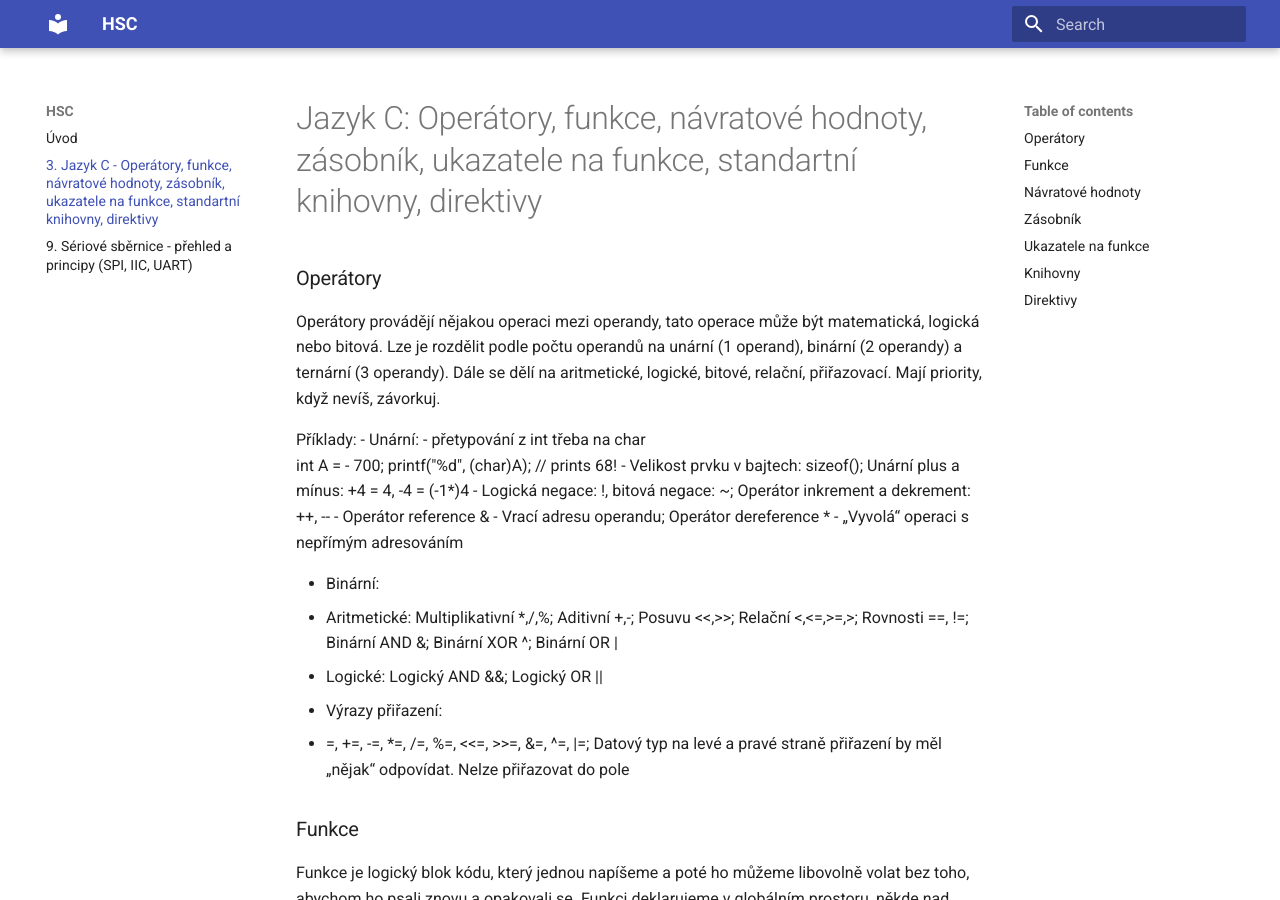
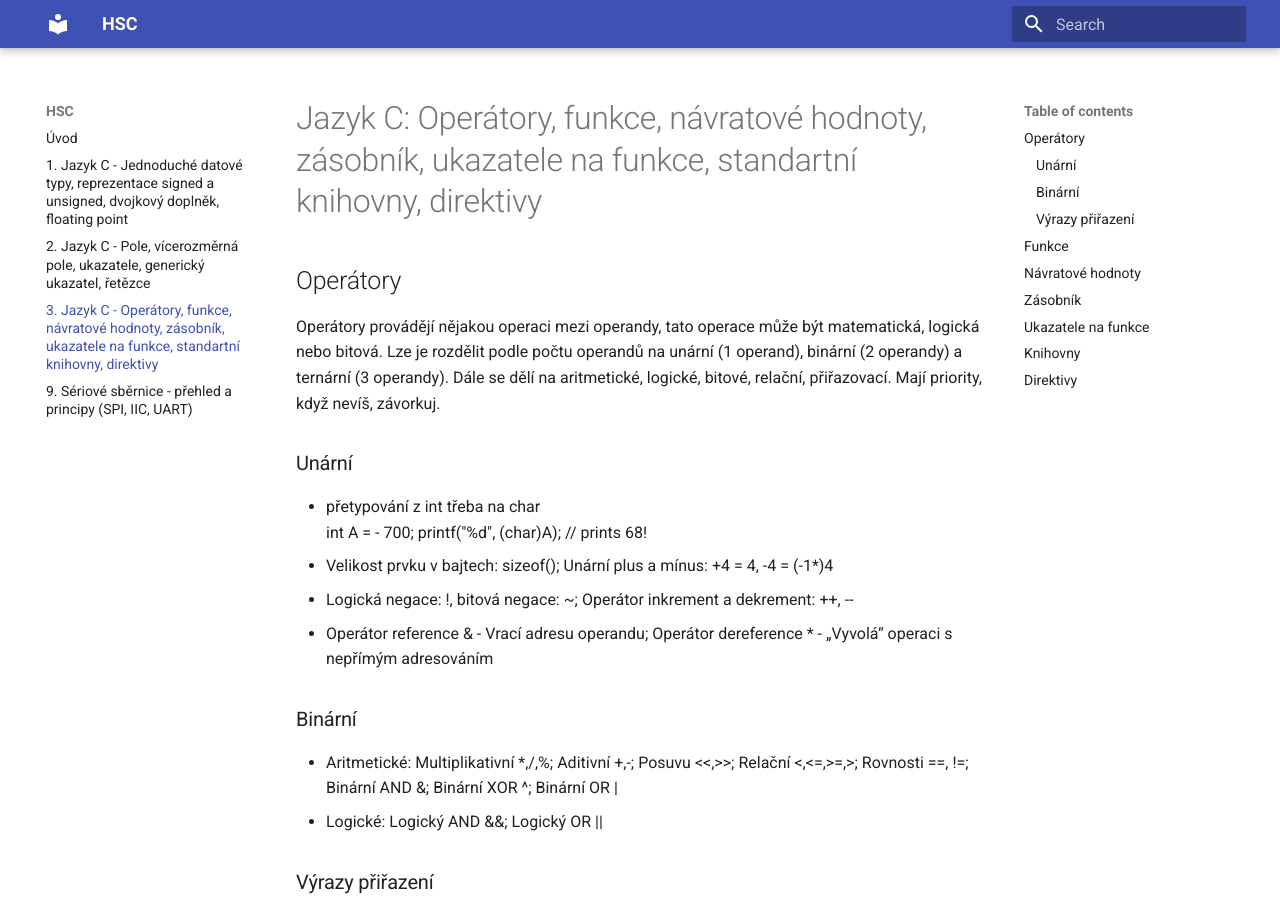
Before and after one commit to jakubklimo/HSC, an MkDocs documentation site: the page built from docs/HSC_3.md, in a window 1280 px wide and 900 px high. Built offline with MkDocs 1.6.1 and Material for MkDocs 9.7.7, drawn with Linux system fonts in a browser that asks for light colours.

Commit message:
Questions 1 & 2

```diff
--- a/docs/HSC_3.md
+++ b/docs/HSC_3.md
@@ -1,39 +1,38 @@
 # Jazyk C: Operátory, funkce, návratové hodnoty, zásobník, ukazatele na funkce, standartní knihovny, direktivy
 
-### Operátory
+## Operátory
 
 Operátory provádějí nějakou operaci mezi operandy, tato operace může být matematická, logická nebo bitová. Lze je rozdělit podle počtu operandů na unární (1 operand), binární (2 operandy) a ternární (3 operandy). Dále se dělí na aritmetické, logické, bitové, relační, přiřazovací. Mají priority, když nevíš, závorkuj.
 
-Příklady:
-- Unární:
-  - přetypování z int třeba na char
-  int A = - 700; printf("%d", (char)A); // prints 68!
-  - Velikost prvku v bajtech: sizeof(); Unární plus a mínus: +4 = 4, -4 = (-1*)4
-  - Logická negace: !, bitová negace: ~; Operátor inkrement a dekrement: ++, --
-  - Operátor reference & - Vrací adresu operandu; Operátor dereference * - „Vyvolá“ operaci s nepřímým adresováním
+### Unární
+- přetypování z int třeba na char
+int A = - 700; printf("%d", (char)A); // prints 68!
+- Velikost prvku v bajtech: sizeof(); Unární plus a mínus: +4 = 4, -4 = (-1*)4
+- Logická negace: !, bitová negace: ~; Operátor inkrement a dekrement: ++, --
+- Operátor reference & - Vrací adresu operandu; Operátor dereference * - „Vyvolá“ operaci s nepřímým adresováním
 
-- Binární:
-  - Aritmetické: Multiplikativní *,/,%; Aditivní +,-; Posuvu <<,>>; Relační <,<=,>=,>; Rovnosti ==, !=; Binární AND &; Binární XOR ^; Binární OR |
-  - Logické: Logický AND &&; Logický OR ||
+### Binární
+- Aritmetické: Multiplikativní *,/,%; Aditivní +,-; Posuvu <<,>>; Relační <,<=,>=,>; Rovnosti ==, !=; Binární AND &; Binární XOR ^; Binární OR |
+- Logické: Logický AND &&; Logický OR ||
 
-- Výrazy přiřazení:
-  - =, +=, -=, *=, /=, %=, <<=, >>=, &=, ^=, |=; Datový typ na levé a pravé straně přiřazení by měl „nějak“ odpovídat. Nelze přiřazovat do pole
+### Výrazy přiřazení
+- =, +=, -=, *=, /=, %=, <<=, >>=, &=, ^=, |=; Datový typ na levé a pravé straně přiřazení by měl „nějak“ odpovídat. Nelze přiřazovat do pole
 
-### Funkce
+## Funkce
 
 Funkce je logický blok kódu, který jednou napíšeme a poté ho můžeme libovolně volat bez toho, abychom ho psali znovu a opakovali se. Funkci deklarujeme v globálním prostoru, někde nad funkcí main().
 
 - Deklarace - návratový_typ jméno (typ_vstupní_parametr, typ_vstupní_parametr_2);
 - Tělo funkce - návratový_typ jméno (typ_vstupní_parametr, typ_vstupní_parametr_2){ code…; return návratová hodnota}
 
-### Návratové hodnoty
+## Návratové hodnoty
 
 Funkce může vracet nějakou hodnotu. Jakou vrací hodnotu je definované v deklaraci funkce, buď je tam nějaký datový typ jako int, char, atd. nebo je tam void a funkce žádnou hodnotu nevrací. Návratovou hodnotu můžeme z funkce chtít proto aby jsme s ní dále v kódu mofli pracovat. Příklad funkce s návratovou hodnotou a bez ní :
 
 ![Obrázek](pics/hsc3_1.png)
 ![Obrázek](pics/hsc3_2.png)
 
-### Zásobník
+## Zásobník
 
 Paměťová oblast typu **LIFO** (Last In, First Out - poslední dovnitř, první ven), která slouží pro dočasné ukládání dat během běhu funkcí.
 
@@ -46,12 +45,12 @@ Reálný příklad užití je např. funkce Undo (zpět), kde se jednotlivé kro
 - pop() (odeber) - odebere z vrcholu zásobníku poslední ITEM a vrátí jej
 - peek() (viz) - vrátí vrchol zásobníku, ale prvek ze zásobníku neodstraňuje
 
-### Ukazatele na funkce
+## Ukazatele na funkce
 
 Speciální typ ukazatele, který neukazuje na data, ale na **adresu kódu (začátek funkce)** v paměti.
 **Využití:** Umožňuje volat funkce dynamicky za běhu nebo předávat funkci jako parametr jiné funkci (tzv. **callback** - např. porovnávací funkce pro řazení qsort). "Ukazatele na funkce nám umožňují předávat chování (algoritmus) jako parametr, což dělá program flexibilnějším a modulárnějším."
 
-### Knihovny
+## Knihovny
 
 Sada předpřipravených funkcí, které jsou součástí jazyka C, aby programátor nemusel psát základní věci od nuly. Do kódu se vkládají pomocí **#include**.
 
@@ -60,7 +59,7 @@ Sada předpřipravených funkcí, které jsou součástí jazyka C, aby program
 - **math.h**: Matematické operace (sqrt, pow).
 - **string.h**: Práce s řetězci (strcpy, strlen).
 
-### Direktivy
+## Direktivy
 
 Instrukce určené pro **preprocesor**, které se zpracují ještě **před samotnou kompilací.** Vždy začínají znakem **#**.
 
--- a/mkdocs.yml
+++ b/mkdocs.yml
@@ -2,7 +2,17 @@ site_name: HSC
 theme:
   name: material
 
+markdown_extensions:
+  - pymdownx.arithmatex:
+      generic: true
+
+extra_javascript:
+  - javascripts/mathjax.js
+  - https://unpkg.com/mathjax@3/es5/tex-mml-chtml.js
+
 nav:
   - Úvod: index.md
+  - 1. Jazyk C - Jednoduché datové typy, reprezentace signed a unsigned, dvojkový doplněk, floating point: HSC_1.md
+  - 2. Jazyk C - Pole, vícerozměrná pole, ukazatele, generický ukazatel, řetězce: HSC_2.md
   - 3. Jazyk C - Operátory, funkce, návratové hodnoty, zásobník, ukazatele na funkce, standartní knihovny, direktivy: HSC_3.md
   - 9. Sériové sběrnice - přehled a principy (SPI, IIC, UART): HSC_9.md
```
Also changed, not shown: docs/HSC_1.md (added, +103 -0 lines), docs/HSC_2.md (added, +51 -0 lines), docs/HSC_9.md (+45 -45 lines), docs/pics/hsc1_1.png (added), docs/pics/hsc1_2.png (added), docs/pics/hsc2_1.png (added), docs/pics/hsc2_2.png (added), docs/pics/hsc2_3.png (added), docs/pics/hsc2_4.png (added), docs/pics/hsc2_5.png (added), docs/pics/hsc2_6.png (added), docs/pics/hsc2_7.png (added), docs/pics/hsc2_8.png (added), docs/pics/hsc2_9.png (added).
